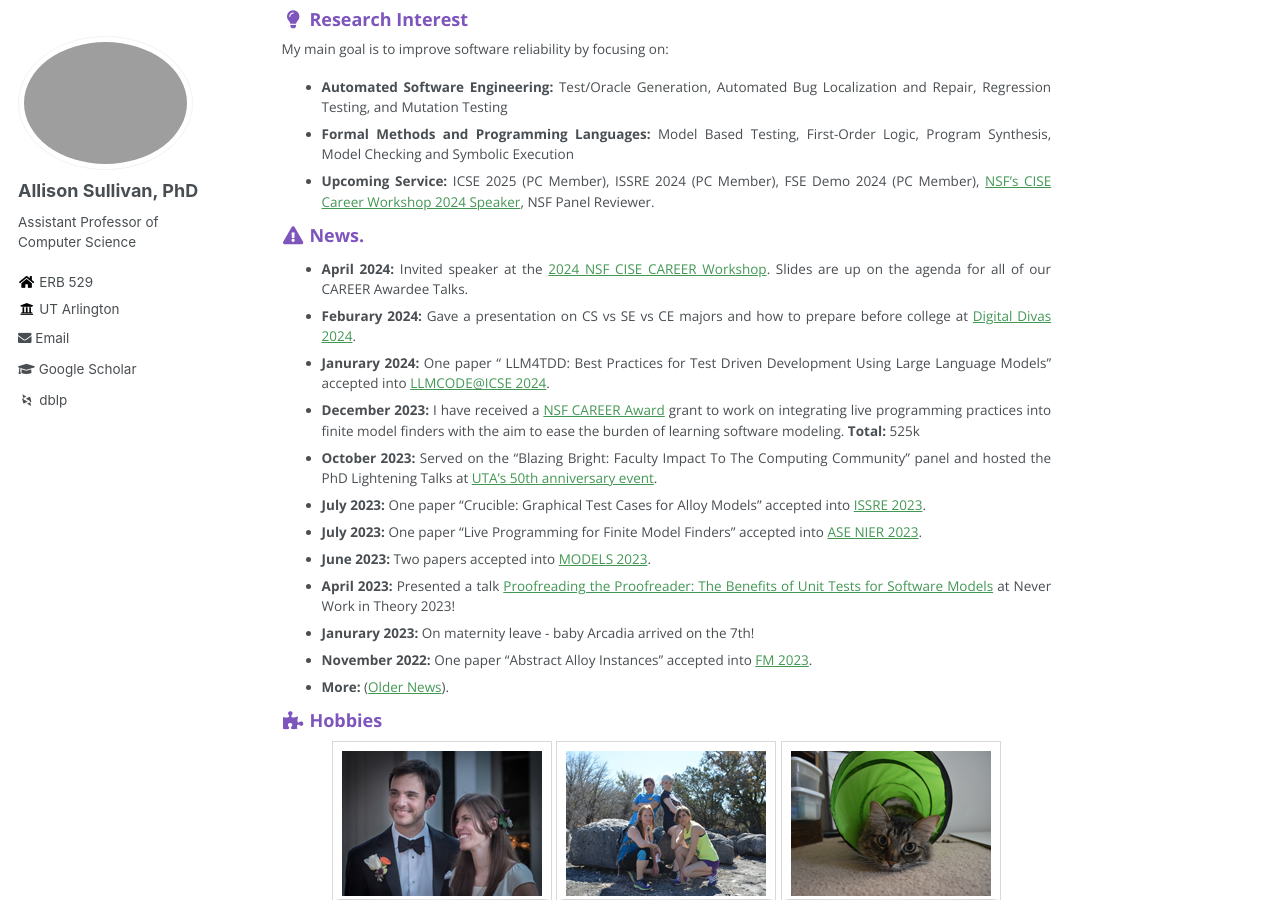
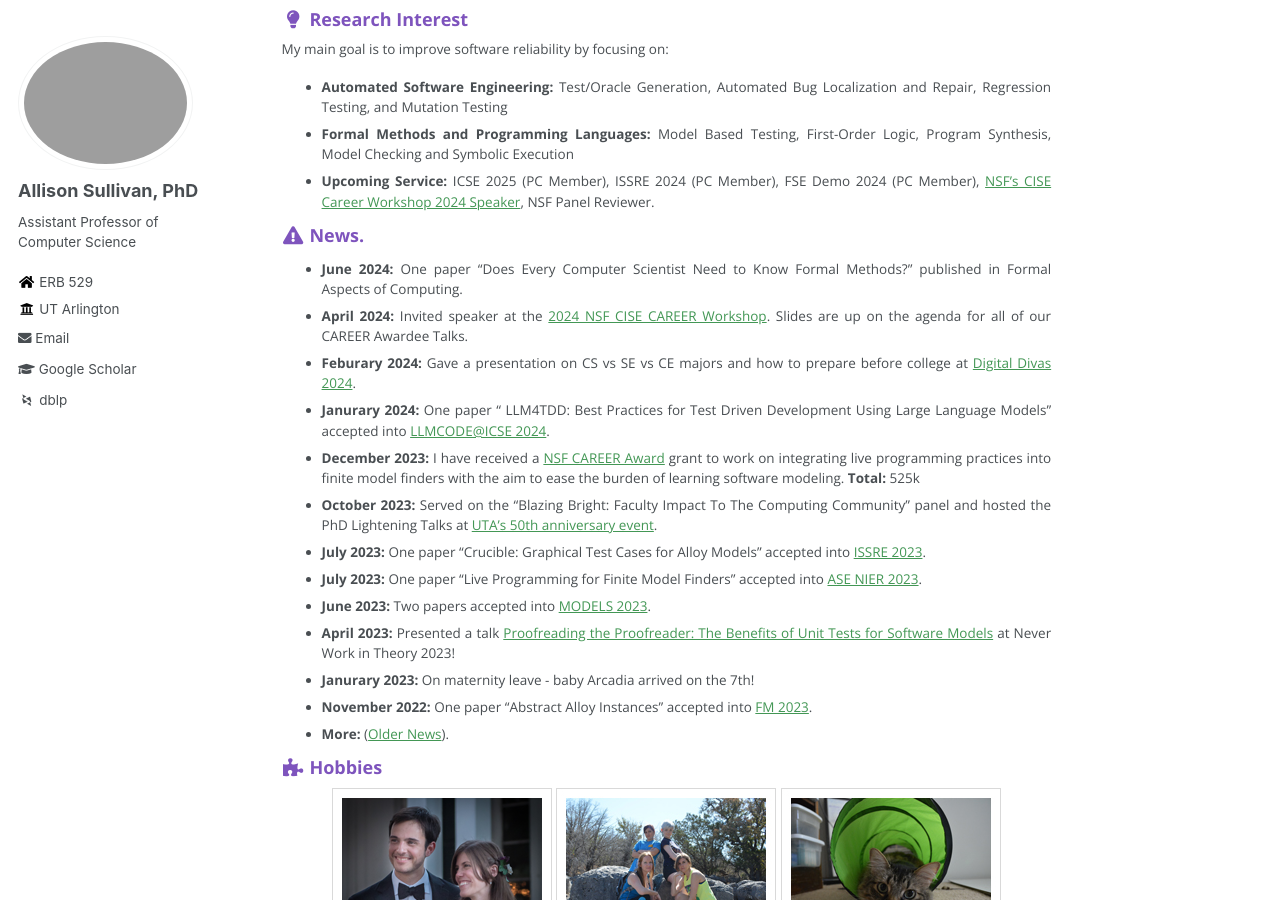
Before and after one commit to Allisonius/allisonius.github.io, a Jekyll site: the page built from _pages/about.md, in a window 1280 px wide and 900 px high, scrolled down 380 px. Built offline with Jekyll 4.4.1, drawn with Linux system fonts in a browser that asks for light colours; some web fonts are replaced.

Commit message:
Update about.md

```diff
--- a/_pages/about.md
+++ b/_pages/about.md
@@ -26,6 +26,7 @@ Checking and Symbolic Execution
 
 ### <i class="fa fa-fw fa-exclamation-triangle" aria-hidden="true"></i> News.
 
+* **June 2024:** One paper "Does Every Computer Scientist Need to Know Formal Methods?" published in Formal Aspects of Computing.
 * **April 2024:** Invited speaker at the [2024 NSF CISE CAREER Workshop](https://www.cnsr.ictas.vt.edu/NSF-CISE-CAREER-Workshop-24/index.html). Slides are up on the agenda for all of our CAREER Awardee Talks.
 * **Feburary 2024:** Gave a presentation on CS vs SE vs CE majors and how to prepare before college at [Digital Divas 2024](https://digital-divas.weebly.com/).
 * **Janurary 2024:** One paper " LLM4TDD: Best Practices for Test Driven Development Using Large Language Models" accepted into [LLMCODE@ICSE 2024](https://llm4code.github.io/).
```
